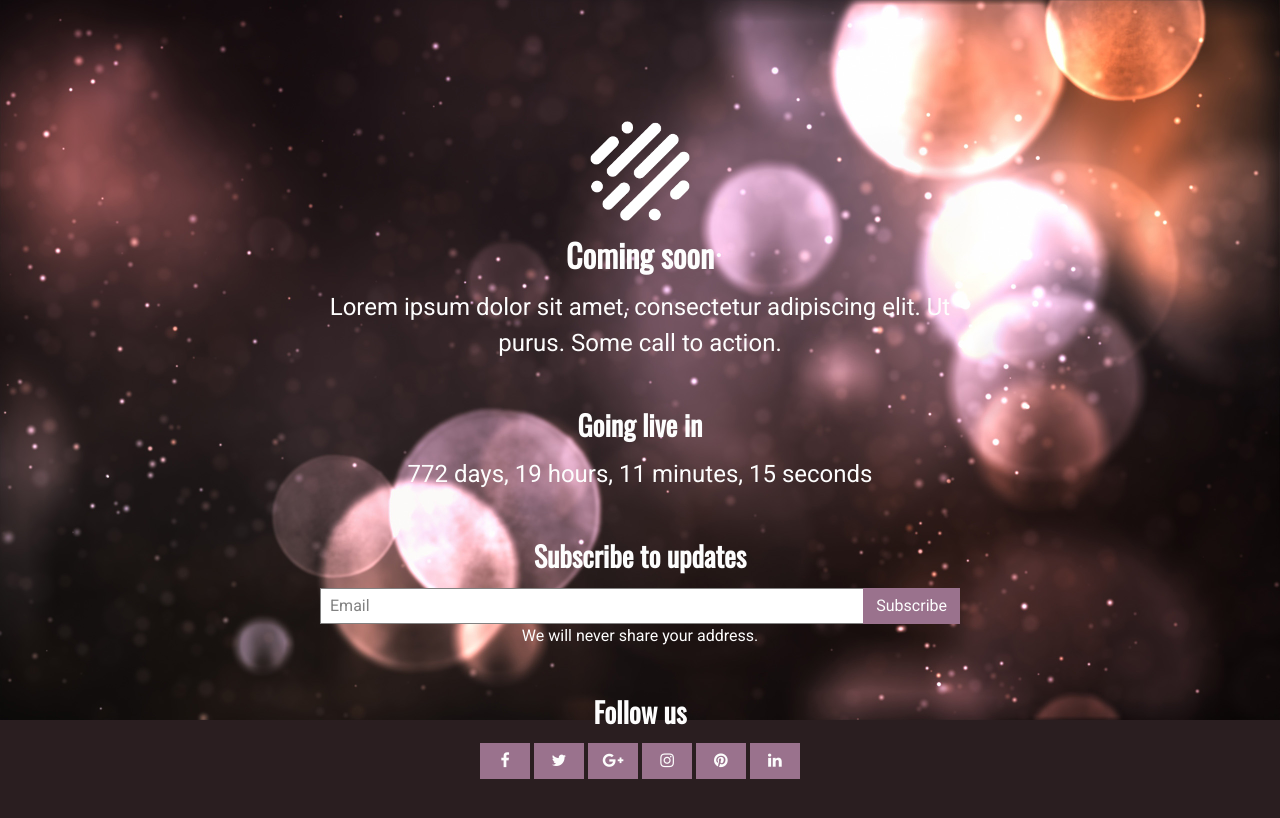
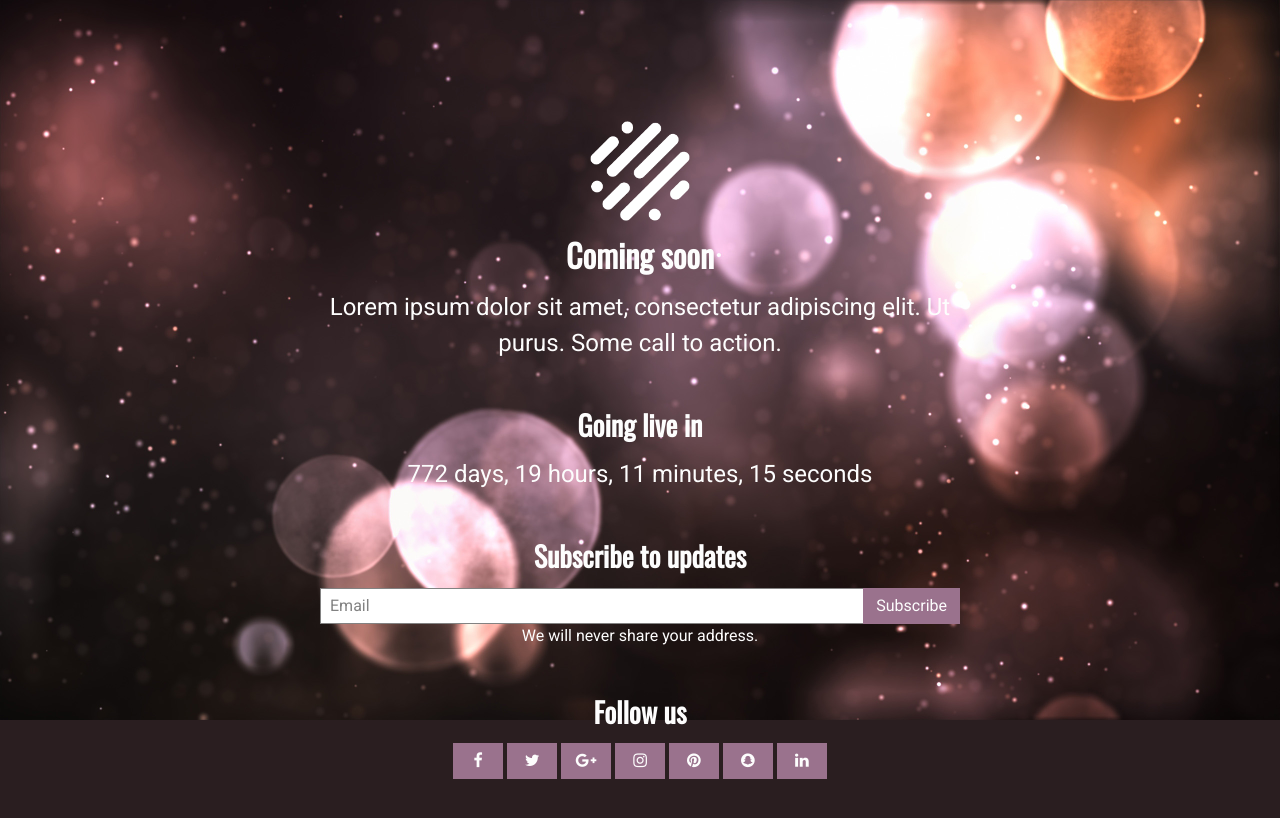
Before and after one commit to kelvinmo/soon, a Jekyll site: the page built from index.md, in a window 1280 px wide. Shown: the top 818 px of the page. Built offline with Jekyll 4.4.1, drawn with Linux system fonts in a browser that asks for light colours; our own code applies the rules of GitHub Pages for plain Markdown files.

Commit message:
Fix up social media links

```diff
--- a/_config.yml
+++ b/_config.yml
@@ -32,7 +32,8 @@ social:
   google: "#"
   instagram: "#"
   pinterest: "#"
-  linkedin: "#"
+  snapchat: "#"
+  linkedin: "in/#"
 
 # Build settings
 markdown: kramdown
--- a/_includes/social.html
+++ b/_includes/social.html
@@ -15,7 +15,10 @@
     {% if site.social.pinterest %}
         <a href="https://pinterest.com/{{ site.social.pinterest }}" class="button"><span class="icon"><span class="fa fa-pinterest"></span></span></a>
     {% endif %}
+    {% if site.social.snapchat %}
+        <a href="https://snapchat.com/add/{{ site.social.snapchat }}" class="button"><span class="icon"><span class="fa fa-snapchat"></span></span></a>
+    {% endif %}
     {% if site.social.linkedin %}
-        <a href="https://linkedin.com/in/{{ site.social.linkedin }}" class="button"><span class="icon"><span class="fa fa-linkedin"></span></span></a>
+        <a href="https://linkedin.com/{{ site.social.linkedin }}" class="button"><span class="icon"><span class="fa fa-linkedin"></span></span></a>
     {% endif %}
 </section>
```
